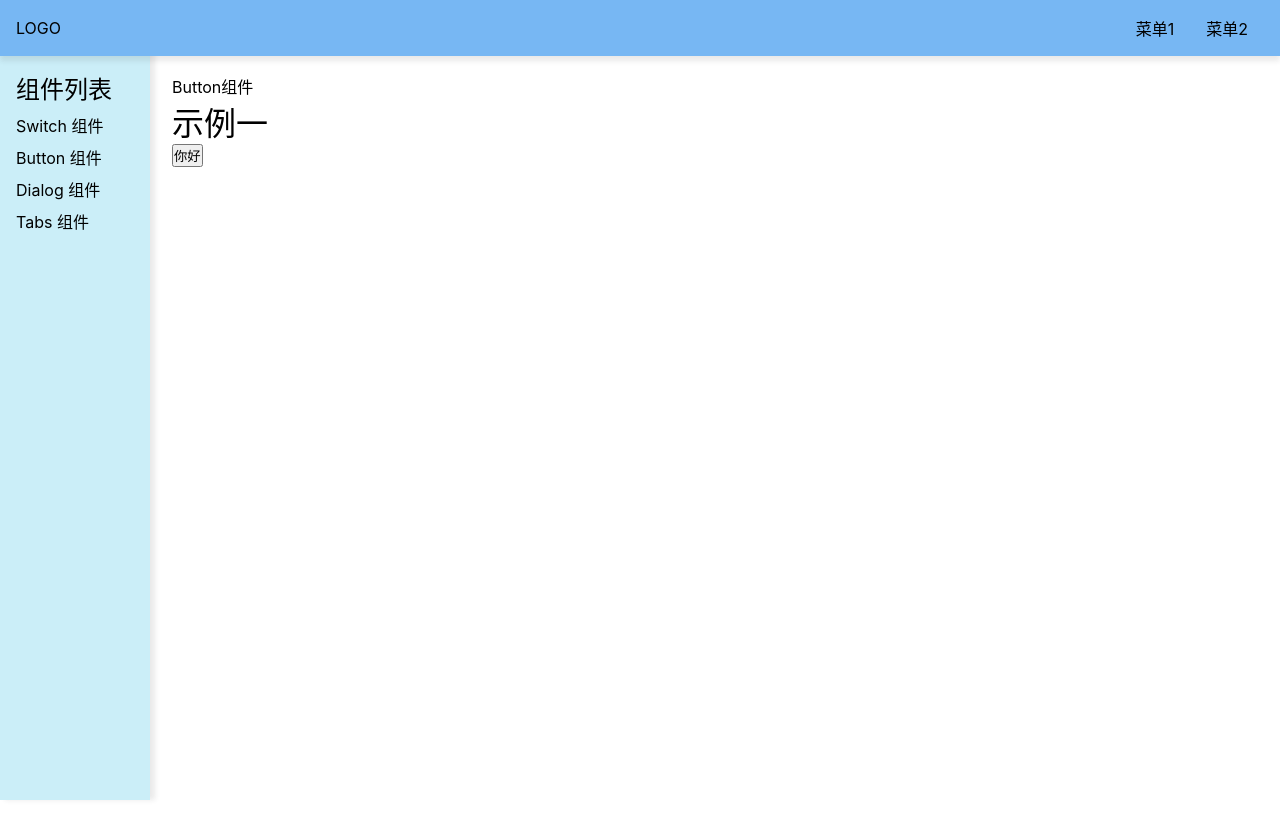
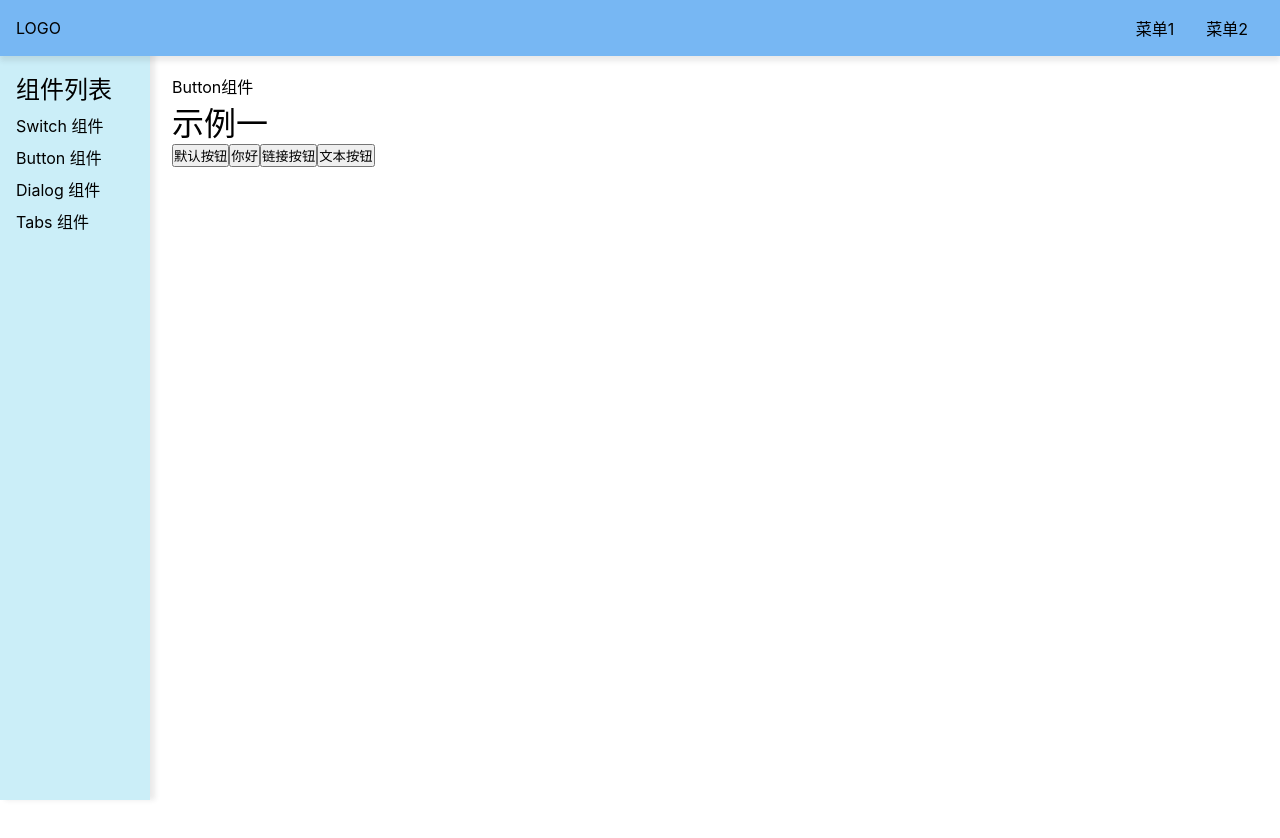
Before and after one commit to KoraSun/KWheels, a Vue app: page /#/doc/button in a window 1280 px wide. Shown: the top 838 px of the page. Built offline with nearby package versions, Linux system fonts and the light colour scheme.

Commit message:
添加theme属性

```diff
--- a/src/components/ButtonDemo.vue
+++ b/src/components/ButtonDemo.vue
@@ -3,7 +3,12 @@
       Button组件
       <h1>示例一</h1>
       <div>
-           <Button>你好</Button>
+          <Button>默认按钮</Button>
+           <Button theme="button">
+                你好
+          </Button>
+          <Button theme="link">链接按钮</Button>
+          <Button theme="text">文本按钮</Button>
       </div>
 
     </div>
@@ -12,7 +17,15 @@
 <script lang ="ts">
 import Button from '../lib/Button.vue';
     export default {
-        components:{Button}
+        components:{Button},
+        setup(){
+            const onClick=()=>{
+                console.log('hi')
+
+            }
+            return {onClick}
+
+        }
 
     }
 </script>
--- a/src/lib/Button.vue
+++ b/src/lib/Button.vue
@@ -1,11 +1,19 @@
 <template>
-    <button>
+    <button class="k-button"
+      :class="`theme-${theme}`"
+    >
         <slot />
     </button>
 </template>
 
 <script>
     export default {
+        props:{
+            theme:{
+                type:String,
+                default:'button'
+            }
+        }
 
     }
 </script>
```
